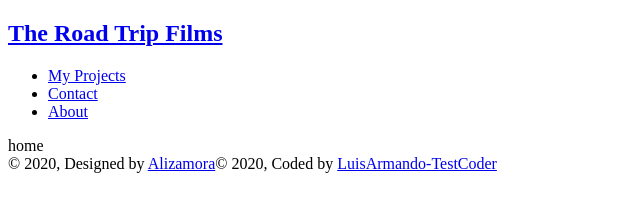
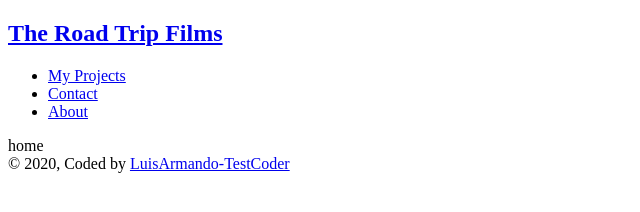
Before and after one commit to LuisArmando-TestCoder/The-Road-Trip-Films, a Gatsby site: page / in a window 1280 px wide. Shown: the whole page, without its empty margins (0-640 px from the left). Built offline with nearby package versions, Linux system fonts and the light colour scheme; Gatsby itself is replaced by a stand-in of ours.

Commit message:
add: site structure

```diff
--- a/src/components/layout.js
+++ b/src/components/layout.js
@@ -30,9 +30,9 @@ const Layout = ({ children, title }) => {
       <div>
         <main>{children}</main>
         <footer>
-          © {new Date().getFullYear()}, Designed by
+          {/* © {new Date().getFullYear()}, Designed by
           {` `}
-          <a href="https://github.com/Alizamora">Alizamora</a>
+          <a href="https://github.com/Alizamora">Alizamora</a> */}
           © {new Date().getFullYear()}, Coded by
           {` `}
           <a href="https://github.com/LuisArmando-TestCoder">LuisArmando-TestCoder</a>
```
